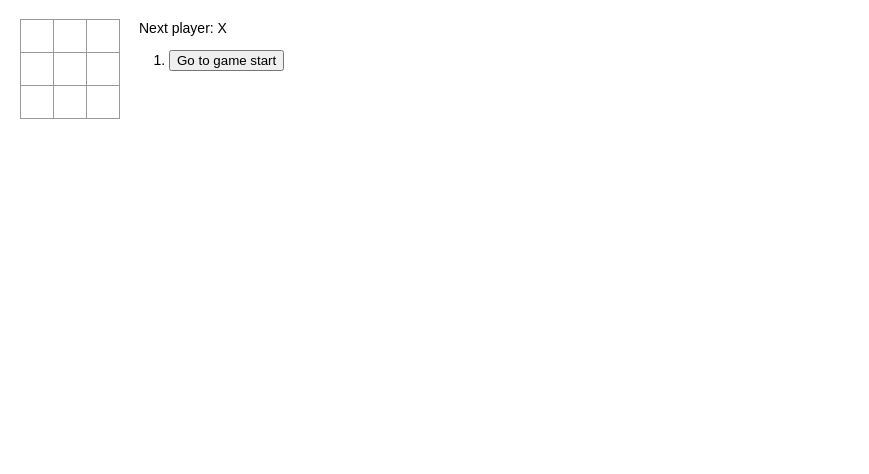
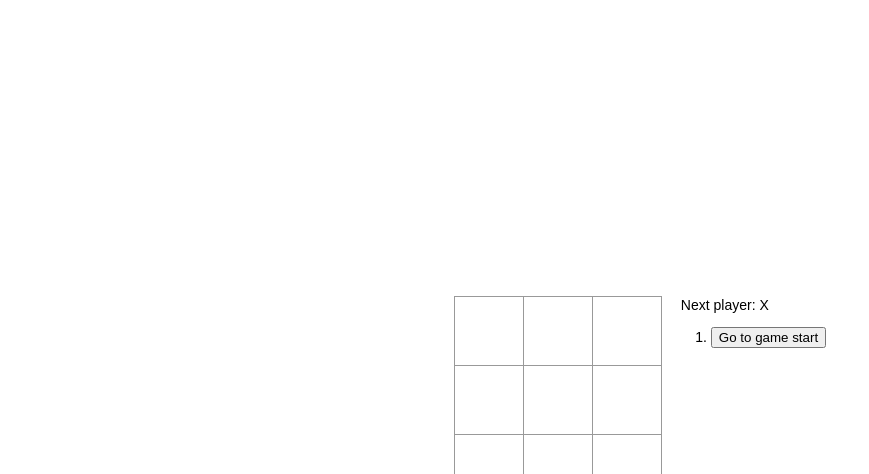
Before and after one commit to edriss7/react-tic-tac-toe, a React (Create React App) app: page / in a window 1280 px wide. Shown: the top 474 px of the page, without its empty margins (0-869 px from the left). Built offline with nearby package versions, Linux system fonts and the light colour scheme.

Commit message:
Adjusted the css

```diff
--- a/src/App.css
+++ b/src/App.css
@@ -26,6 +26,15 @@
 
 .App-link {
   color: #61dafb;
+}
+
+#root {
+  display: flex;
+  align-items: center;
+  justify-content: center;
+  margin: auto;
+  position: absolute;
+  top: 0; left: 0; bottom: 0; right: 0;
 }
 
 @keyframes App-logo-spin {
@@ -62,16 +71,20 @@ ol, ul {
   font-size: 24px;
   font-weight: bold;
   line-height: 34px;
-  height: 34px;
   margin-right: -1px;
   margin-top: -1px;
   padding: 0;
   text-align: center;
-  width: 34px;
+  height: 70px;
+  width: 70px;
 }
 
 .square:focus {
   outline: none;
+}
+
+.square:hover {
+  background-color: yellow;
 }
 
 .kbd-navigation .square:focus {
```
